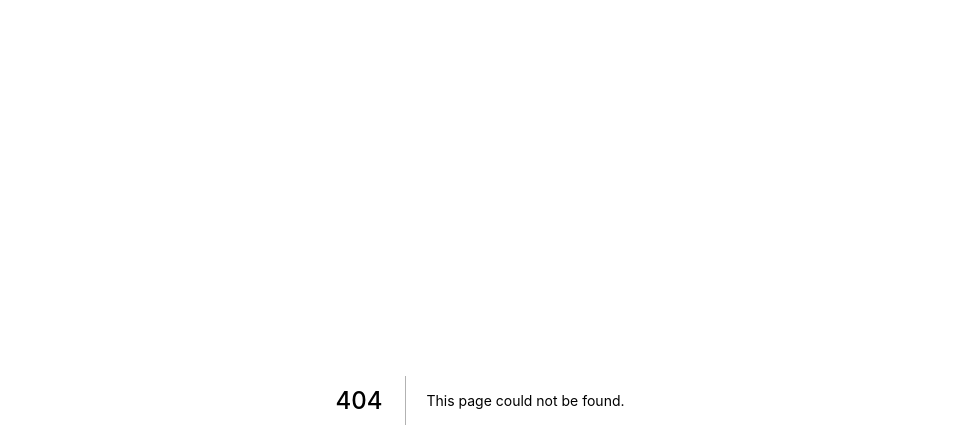
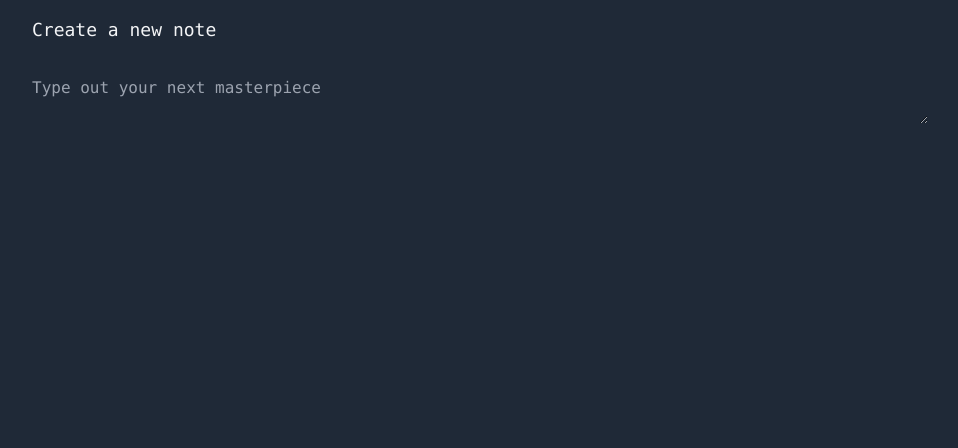
Before and after one commit to sjnaik02/tilde, a Next.js app: page /create-note in a window 1280 px wide. Before the commit this address had no page. Shown: the top 448 px of the page, without its empty margins (160-1118 px from the left). Built offline with nearby package versions, Linux system fonts and the light colour scheme.

Commit message:
set up basic editing interface

```diff
--- /dev/null
+++ b/pages/create-note.js
@@ -0,0 +1,22 @@
+import { useState } from 'react'
+
+export default function Create() {
+  const [note, setNote] = useState('');
+
+  const handleChange = (e) => {
+    setNote(e.target.value);
+  }
+
+
+  return (
+    <div className='h-full min-h-screen bg-gray-800 font-mono'>
+      <div className='max-w-4xl mx-auto h-full'>
+        <h1 className='text-lg text-gray-100 py-4'> Create a new note </h1>
+        <textarea className='w-full h-[calc(100%+10rem)] bg-gray-800
+         text-gray-50 my-4 border-none focus:outline-none'
+         value={note} onChange={handleChange}
+         placeholder='Type out your next masterpiece' />
+      </div>
+    </div>
+  );
+}
--- a/pages/index.js
+++ b/pages/index.js
@@ -1,7 +1,19 @@
+import { useRouter } from 'next/router'
+
 export default function Home() {
+  const router = useRouter();
+
+  function handleClick(){
+    router.push('/create-note');
+  }
+
   return (
-    <div className='h-screen bg-red-400'>
-      <h1 className='text-lg font-bold text-center'> Hello World </h1>
+    <div className='h-screen bg-gray-800 font-mono'>
+      <div className='flex flex-col max-w-4xl mx-auto justify-center h-full'>
+        <h1 className='text-3xl lg:text-6xl font-bold text-gray-50 m-4'> Hello World, Welcome to Tilde</h1>
+        <button className='w-fit text-gray-100 bg-teal-600 p-4 rounded-lg
+         m-4 border-none' onClick={handleClick}> Create a new note </button>
+      </div>
     </div>
   )
 }
```
